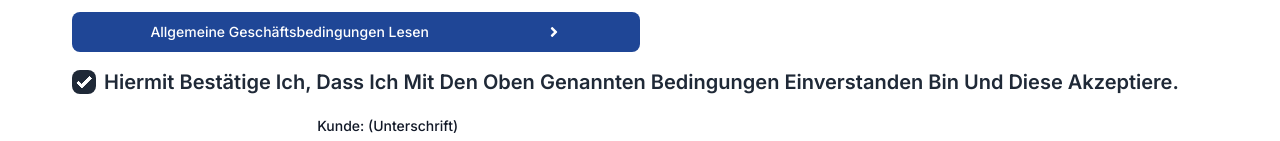
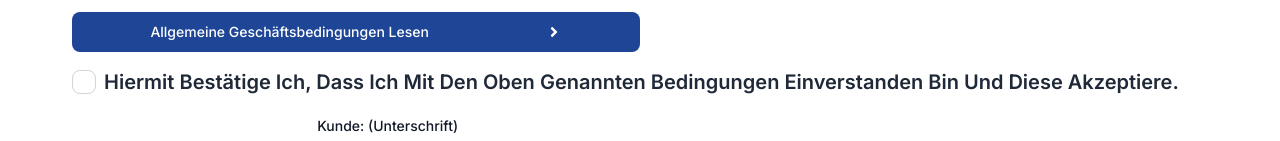
Before and after one commit to MuhEid/phoneytech-form, a Next.js app: page /form in a window 1280 px wide. Shown: the part 2498-2639 px from the top of the page. Built offline with nearby package versions, Linux system fonts and the light colour scheme.

Commit message:
refactor: edit in the confirmAndSign component to handle checkbox change

```diff
--- a/src/components/form-components/ConfirmAndSign.tsx
+++ b/src/components/form-components/ConfirmAndSign.tsx
@@ -1,30 +1,41 @@
 import React from "react";
 import InputField from "./InputField";
 import CheckboxField from "./CheckboxField";
+
 type ConfirmAndSignProps = {
     notesBox: boolean;
     label?: string;
+    onAgreeWithTerms: (newAgreeWithTerms: boolean) => void;
+    agreeWithTerms: boolean; // Added to control the checkbox state
 };
-function ConfirmAndSign({ notesBox, label }: ConfirmAndSignProps) {
+
+function ConfirmAndSign({
+    notesBox,
+    label,
+    onAgreeWithTerms,
+    agreeWithTerms, // Receiving agreeWithTerms as a prop
+}: ConfirmAndSignProps) {
     const currentDate = new Date().toLocaleDateString("de-DE", {
         year: "numeric",
         month: "short",
         day: "numeric",
     });
-    const handleConfirmAndSign = () => {};
-    const handleCheckboxChange = () => {};
-    // agreeWithTerms
+
+    const handleCheckboxChange = (event: React.ChangeEvent<HTMLInputElement>) => {
+        const { checked } = event.target;
+        onAgreeWithTerms(checked);
+    };
+
     return (
         <div className="mt-4">
             <CheckboxField
                 label={
                     label
                         ? label
-                        : "Ich bestätige hiermit, dass ich mit obere genannten Angabe einverstanden bin und Akzeptiere diese."
+                        : "Ich bestätige hiermit, dass ich mit den oben genannten Angaben einverstanden bin und diese akzeptiere."
                 }
                 name="agreeWithTerms"
-                checked={true}
-                value="agreee"
+                checked={agreeWithTerms} // Controlled by the parent state
                 onChange={handleCheckboxChange}
                 className="font-semibold mb-5"
             />
@@ -38,23 +49,21 @@ function ConfirmAndSign({ notesBox, label }: ConfirmAndSignProps) {
                     type="text"
                     name="signature"
                     label="Kunde: (Unterschrift)"
-                    value=""
+                    value="" // You might want to manage this value as well
                     readOnly={true}
-                    onChange={handleConfirmAndSign}
                 />
             </div>
-            {notesBox ? (
+
+            {notesBox && (
                 <label className="form-control">
                     <div className="label">
-                        <span className="text-lg">notizen</span>
+                        <span className="text-lg">Notizen</span>
                     </div>
                     <textarea
                         className="textarea textarea-bordered h-24"
-                        placeholder="notizen..."
+                        placeholder="Notizen..."
                     ></textarea>
                 </label>
-            ) : (
-                ""
             )}
         </div>
     );
```
